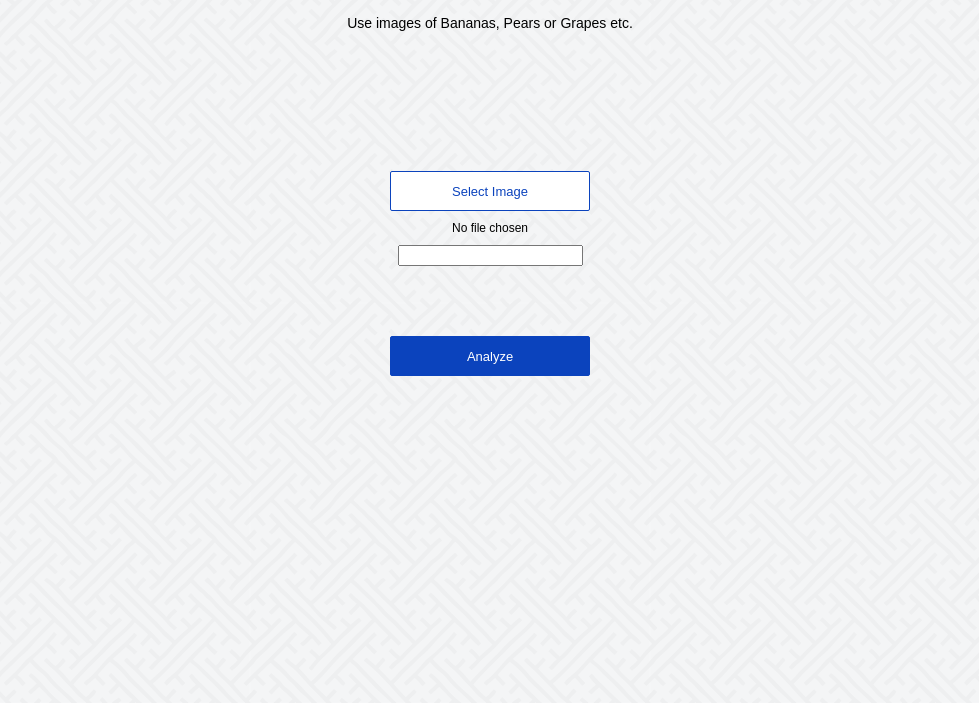
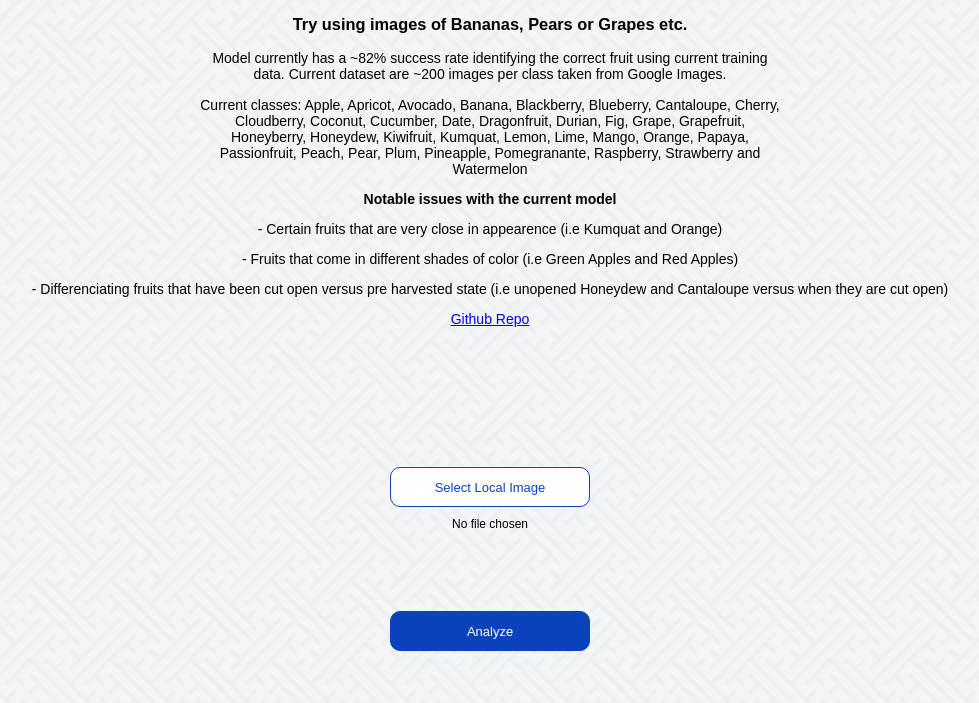
Before and after one commit to tdar31/Fruit-MachineLearning-Image-Classifier, a plain HTML site: page app/view/index.html in a window 1280 px wide. Shown: the part 97-800 px from the top of the page, without its empty margins (150-1129 px from the left). Drawn offline with Linux system fonts and the light colour scheme; a web font is replaced by a local one.

Commit message:
updating visuals

```diff
--- a/app/static/client.js
+++ b/app/static/client.js
@@ -23,11 +23,8 @@ function analyze() {
   el("analyze-button").innerHTML = "Analyzing...";
   var xhr = new XMLHttpRequest();
   var loc = window.location;
-  // xhr.open("POST", `${loc.protocol}//${loc.hostname}:${loc.port}/analyze`,
-  //   true);
-  xhr.open("POST", `https://sites.google.com/site/knowyourfruit/_/rsrc/1284636557816/know-your-apples/Apple%2002.jpg?height=362&width=400`,
+  xhr.open("POST", `${loc.protocol}//${loc.hostname}:${loc.port}/analyze`,
     true);
-    // https://sites.google.com/site/knowyourfruit/_/rsrc/1284636557816/know-your-apples/Apple%2002.jpg?height=362&width=400
   xhr.onerror = function() {
     alert(xhr.responseText);
   };
--- a/app/static/style.css
+++ b/app/static/style.css
@@ -1,7 +1,7 @@
 body {
-    background-color: #fff;
+    background-color: #c5c5c5;
     background-image: url("../view/interlaced.png");
-    font-family: 'Blinker', sans-serif;
+    font-family: "Blinker", sans-serif;
 }
 
 .no-display {
@@ -44,7 +44,7 @@ body {
 button.choose-file-button {
     width: 200px;
     height: 40px;
-    border-radius: 2px;
+    border-radius: 10px;
     background-color: #ffffff;
     border: solid 1px #0b43bd;
     font-size: 13px;
@@ -55,7 +55,7 @@ button.analyze-button {
     width: 200px;
     height: 40px;
     border: solid 1px #0b43bd;
-    border-radius: 2px;
+    border-radius: 10px;
     background-color: #0b43bd;
     font-size: 13px;
     color: #ffffff;
@@ -64,3 +64,10 @@ button.analyze-button {
 button:focus {
     outline: 0;
 }
+
+.modelDetails {
+    width: 40vw;
+    margin: auto;
+    width: 50%;
+    margin-top: 15px;
+}
--- a/app/view/index.html
+++ b/app/view/index.html
@@ -11,9 +11,47 @@
     <body>
         <div>
             <div class="center">
-                <div class="title">Classify Fruit Images</div>
+                <div class="title">Fruit Image Classifer</div>
+                <h3>
+                    Try using images of Bananas, Pears or Grapes etc.
+                </h3>
+                <p class="modelDetails">
+                    Model currently has a ~82% success rate identifying the
+                    correct fruit using current training data. Current dataset
+                    are ~200 images per class taken from Google Images.
+                </p>
+
+                <p class="modelDetails">
+                    Current classes: Apple, Apricot, Avocado, Banana,
+                    Blackberry, Blueberry, Cantaloupe, Cherry, Cloudberry,
+                    Coconut, Cucumber, Date, Dragonfruit, Durian, Fig, Grape,
+                    Grapefruit, Honeyberry, Honeydew, Kiwifruit, Kumquat, Lemon,
+                    Lime, Mango, Orange, Papaya, Passionfruit, Peach, Pear,
+                    Plum, Pineapple, Pomegranante, Raspberry, Strawberry and
+                    Watermelon
+                </p>
+                <p class="notableIssues">
+                    <b>Notable issues with the current model</b>
+                </p>
                 <p>
-                    Use images of Bananas, Pears or Grapes etc.
+                    - Certain fruits that are very close in appearence (i.e
+                    Kumquat and Orange)
+                </p>
+                <p>
+                    - Fruits that come in different shades of color (i.e Green
+                    Apples and Red Apples)
+                </p>
+                <p>
+                    - Differenciating fruits that have been cut open versus pre
+                    harvested state (i.e unopened Honeydew and Cantaloupe versus
+                    when they are cut open)
+                </p>
+
+                <p>
+                    <a
+                        href="https://github.com/tdar31/Fruit-MachineLearning-Image-Classifer"
+                        >Github Repo</a
+                    >
                 </p>
                 <div class="content">
                     <div class="no-display">
@@ -31,12 +69,11 @@
                         type="button"
                         onclick="showPicker()"
                     >
-                        Select Image
+                        Select Local Image
                     </button>
                     <div class="upload-label">
                         <label id="upload-label">No file chosen</label>
                     </div>
-                    <input id="urlInputField"></input>
                     <div>
                         <img
                             id="image-picked"
```
Also changed, not shown: 1 other file.
